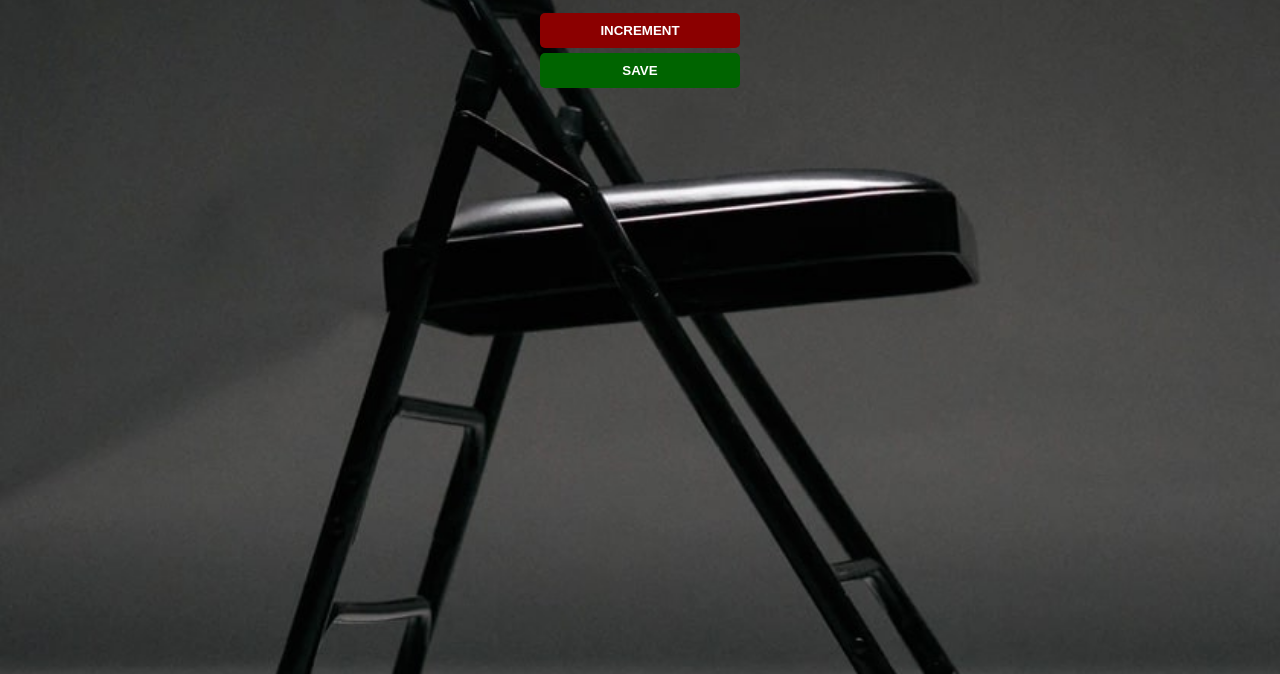
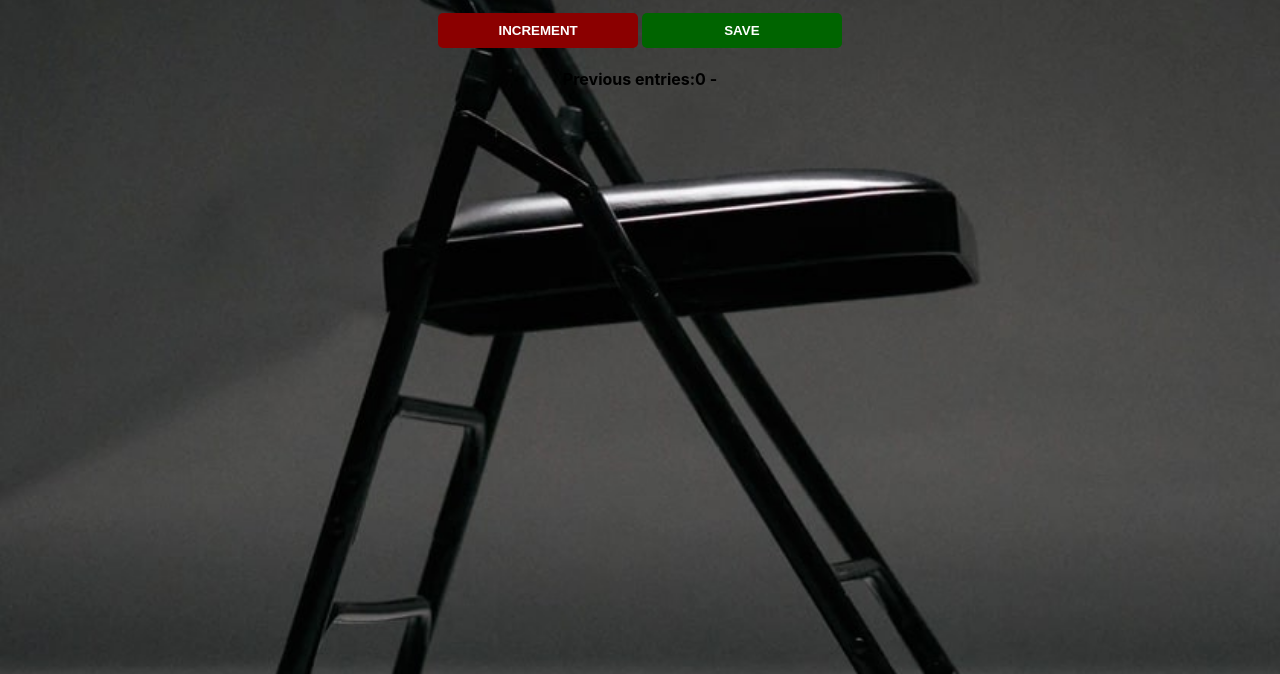
Before and after one commit to Hafziyah/javascript-lessons, a plain HTML site: page index.html in a window 1280 px wide. Both pictures are taken after a click on the button "SAVE". Shown: the part 126-800 px from the top of the page. Drawn offline with Linux system fonts and the light colour scheme.

Commit message:
Created the save function

```diff
--- a/index.html
+++ b/index.html
@@ -6,9 +6,8 @@
     <h1>People entered:</h1>
     <h2 id="count-el">0</h2>
     <button id="increment-btn" onclick="increment()">INCREMENT</button>
-    <div>
-    <button id="save-btn" onclick="save()">SAVE</buttoon>
-    </div>
+    <button id="save-btn" onclick="save()">SAVE</button>
+    <p id = "save-el">Previous entries: </p>
     <script src="index.js"></script>
   </body>
 </html>
--- a/index.js
+++ b/index.js
@@ -4,12 +4,19 @@ let count = 0
 let countEl = document.getElementById("count-el")
 console.log(countEl)
 
+
+ let saveEl = document.getElementById("save-el")
+ console.log (saveEl)
+
+
 function increment() {
-    count = count + 1
+    count = count + 1 //same as count += 1
     console.log(count)
     countEl.innerText=count
 }
 
 function save() {
-    console.log(count)
+   let savedN = count + " -"
+   saveEl.innerText += savedN
+   console.log(count)
 }
```
